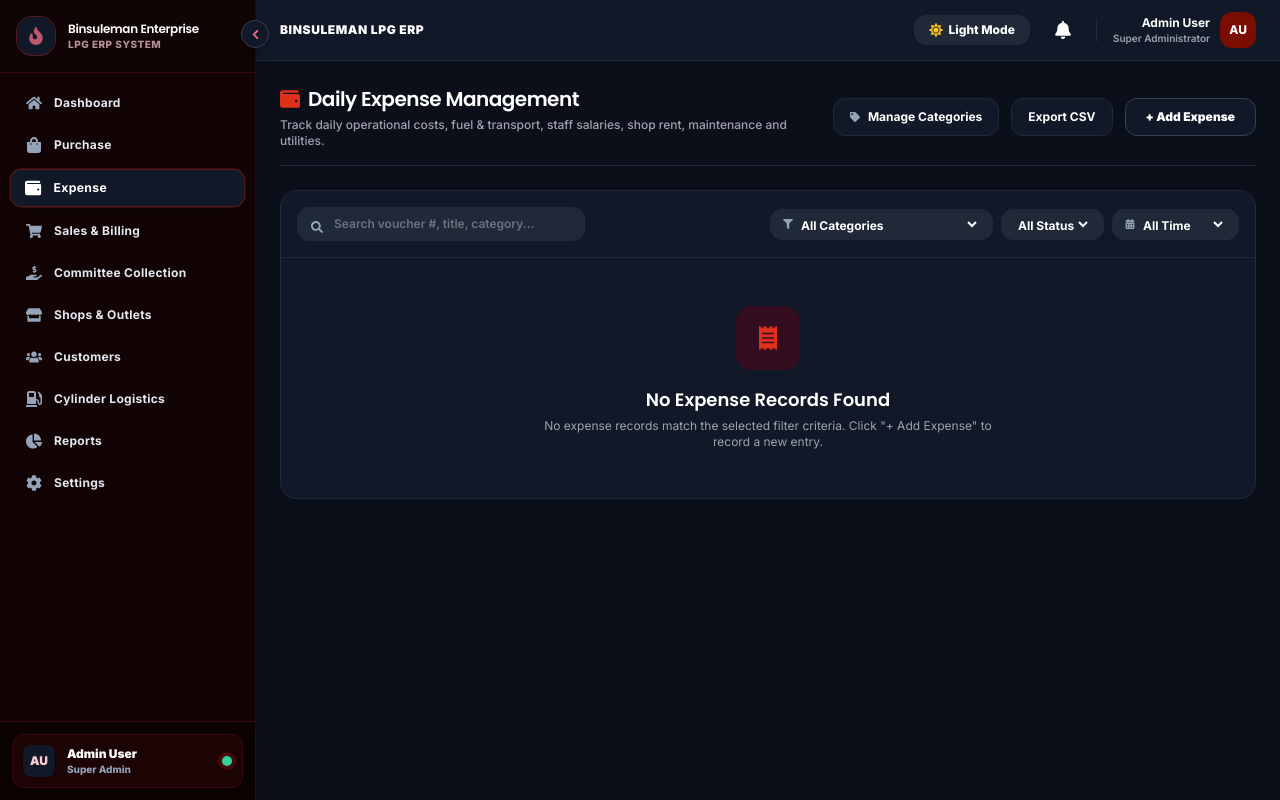
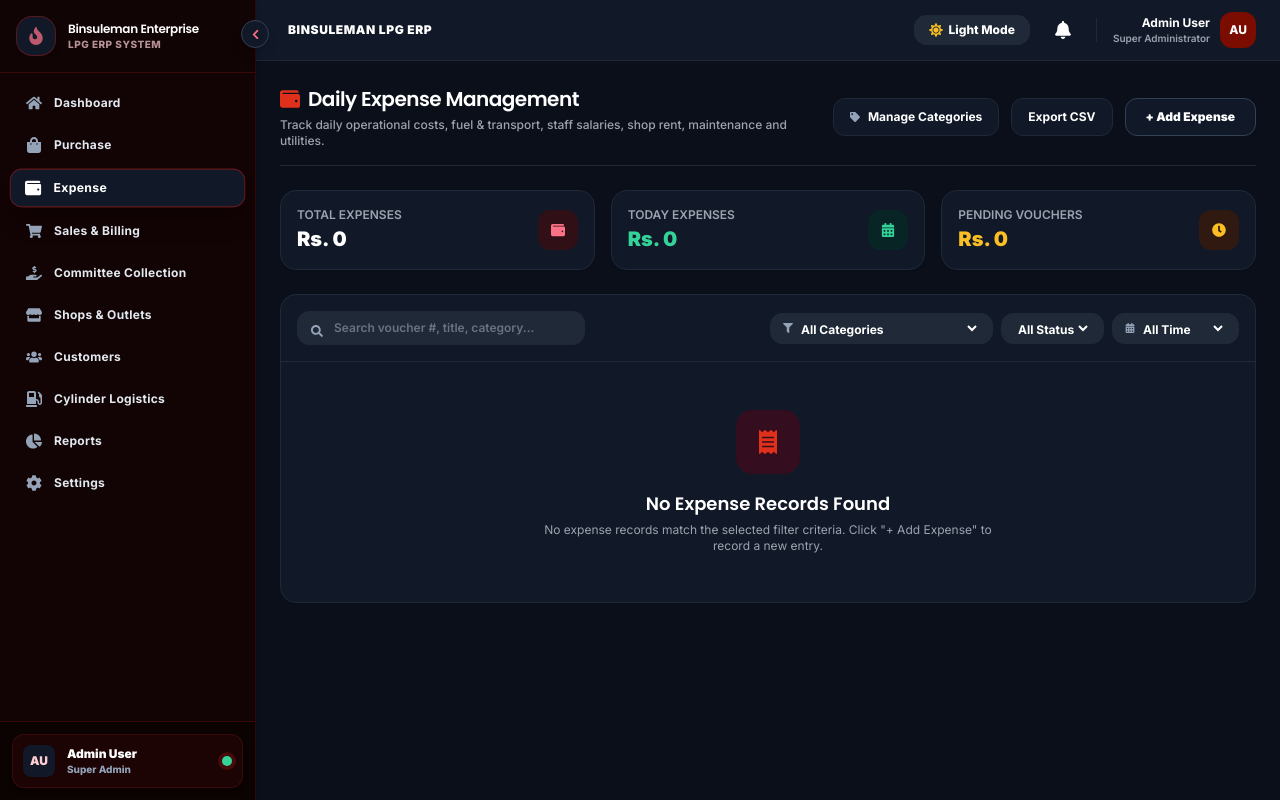
Before and after one commit to hamzaeu004-dev/lpgsystem, a React (Create React App) app: page /expense in a window 1280 px wide. Built offline with nearby package versions, Linux system fonts and the light colour scheme.

Commit message:
Error solve

```diff
--- a/src/components/common/Header.jsx
+++ b/src/components/common/Header.jsx
@@ -1,10 +1,10 @@
 import React, { useState, useEffect, useRef } from 'react';
-import { FaBell, FaSun, FaMoon, FaCheckCircle } from 'react-icons/fa';
+import { FaBell, FaSun, FaMoon, FaCheckCircle, FaBars } from 'react-icons/fa';
 import { motion, AnimatePresence } from 'framer-motion';
 import { useTheme } from '../../context/ThemeContext';
 import toast from 'react-hot-toast';
 
-const Header = () => {
+const Header = ({ toggleSidebar }) => {
   const [showNotifications, setShowNotifications] = useState(false);
   const { isDark, toggleTheme } = useTheme();
   const notifRef = useRef(null);
@@ -47,6 +47,13 @@ const Header = () => {
   return (
     <header className="bg-white dark:bg-[#111827] sticky top-0 z-30 px-3 sm:px-6 py-3 flex items-center justify-between border-b border-slate-200 dark:border-slate-800 shadow-xs transition-colors duration-300">
       <div className="flex items-center space-x-2">
+        <button
+          onClick={toggleSidebar}
+          className="lg:hidden p-2 rounded-xl text-slate-700 dark:text-slate-200 hover:bg-slate-100 dark:hover:bg-slate-800 transition-colors cursor-pointer"
+          title="Toggle Navigation Menu"
+        >
+          <FaBars size={18} />
+        </button>
         <span className="text-xs font-black text-slate-800 dark:text-white uppercase tracking-wider">
           Binsuleman LPG ERP
         </span>
--- a/src/components/pages/CommitteeCollection.jsx
+++ b/src/components/pages/CommitteeCollection.jsx
@@ -1,19 +1,14 @@
 import React, { useState } from 'react';
 import { createPortal } from 'react-dom';
 import {
-  FaHandHoldingUsd,
   FaPlus,
   FaSearch,
   FaUsers,
   FaCoins,
   FaHistory,
-  FaUserPlus,
   FaCheckCircle,
   FaTimes,
-  FaPrint,
-  FaUserCheck,
   FaPhoneAlt,
-  FaCalendarDay,
   FaExclamationCircle
 } from 'react-icons/fa';
 import toast from 'react-hot-toast';
--- a/src/components/pages/Dashboard.jsx
+++ b/src/components/pages/Dashboard.jsx
@@ -11,16 +11,12 @@ import {
   FaWallet,
   FaStore,
   FaGasPump,
-  FaChartPie,
   FaArrowUp,
   FaArrowDown,
   FaPlus,
   FaExternalLinkAlt,
-  FaCalendarAlt
 } from 'react-icons/fa';
 import {
-  LineChart,
-  Line,
   XAxis,
   YAxis,
   CartesianGrid,
@@ -29,7 +25,6 @@ import {
   PieChart,
   Pie,
   Cell,
-  Legend
 } from 'recharts';
 import { formatCurrency, formatDate } from '../../utils/helpers';
 
@@ -285,13 +280,13 @@ const Dashboard = () => {
             key={mod.label}
             whileHover={{ scale: 1.03 }}
             onClick={() => navigate(mod.route)}
-            className="bg-white dark:bg-[#111827] p-3 rounded-2xl border border-slate-200 dark:border-slate-800 flex items-center justify-between cursor-pointer shadow-xs hover:border-[#A5D6A7] transition-all group"
+            className="bg-white dark:bg-[#111827] p-3 rounded-2xl border border-slate-200 dark:border-slate-800 flex items-center justify-between cursor-pointer shadow-xs hover:border-[#7A0C00] transition-all group"
           >
             <div>
               <p className="text-[10px] font-black uppercase text-slate-400 group-hover:text-slate-700 dark:group-hover:text-slate-200">{mod.label}</p>
               <p className="text-sm font-extrabold text-slate-900 dark:text-white mt-0.5">{mod.count}</p>
             </div>
-            <div className="w-8 h-8 rounded-xl bg-[#A5D6A7]/20 text-[#0f2912] dark:text-[#A5D6A7] flex items-center justify-center text-xs group-hover:bg-[#A5D6A7] group-hover:text-[#0f2912] transition-colors">
+            <div className="w-8 h-8 rounded-xl bg-[#7A0C00]/10 text-[#7A0C00] dark:bg-red-950/60 dark:text-rose-400 flex items-center justify-center text-xs group-hover:bg-[#7A0C00] group-hover:text-white transition-colors">
               {mod.icon}
             </div>
           </motion.div>
@@ -303,8 +298,8 @@ const Dashboard = () => {
         <StatCard
           title={`Sales Revenue (${salesTimeframe.toUpperCase()})`}
           value={formatCurrency(activeData.revenue)}
-          icon={<FaShoppingCart className="text-[#0f2912] dark:text-[#A5D6A7] text-lg" />}
-          colorClass="bg-[#A5D6A7] dark:bg-[#A5D6A7]/20"
+          icon={<FaShoppingCart className="text-[#7A0C00] dark:text-rose-400 text-lg" />}
+          colorClass="bg-red-50 dark:bg-red-950/40"
           growth={activeData.growth}
           growthLabel={activeData.growthLabel}
           subtitle={`${activeData.ordersCount} Refill Transactions`}
--- a/src/components/pages/Expense.jsx
+++ b/src/components/pages/Expense.jsx
@@ -310,6 +310,39 @@ const Expense = () => {
           >
             + Add Expense
           </button>
+        </div>
+      </div>
+
+      {/* Expense KPI Summary Cards */}
+      <div className="grid grid-cols-1 sm:grid-cols-3 gap-4">
+        <div className="bg-white dark:bg-slate-900 p-4 rounded-2xl border border-slate-200 dark:border-slate-800 shadow-sm flex items-center justify-between">
+          <div>
+            <p className="text-xs text-slate-400 font-semibold uppercase">Total Expenses</p>
+            <p className="text-xl font-black text-slate-900 dark:text-white mt-0.5">Rs. {stats.totalAmount.toLocaleString()}</p>
+          </div>
+          <div className="w-10 h-10 rounded-xl bg-red-50 dark:bg-red-950/60 text-[#7A0C00] dark:text-rose-400 flex items-center justify-center font-bold text-sm">
+            <FaWallet />
+          </div>
+        </div>
+
+        <div className="bg-white dark:bg-slate-900 p-4 rounded-2xl border border-slate-200 dark:border-slate-800 shadow-sm flex items-center justify-between">
+          <div>
+            <p className="text-xs text-slate-400 font-semibold uppercase">Today Expenses</p>
+            <p className="text-xl font-black text-emerald-600 dark:text-emerald-400 mt-0.5">Rs. {stats.todayAmount.toLocaleString()}</p>
+          </div>
+          <div className="w-10 h-10 rounded-xl bg-emerald-50 dark:bg-emerald-950/60 text-emerald-600 dark:text-emerald-400 flex items-center justify-center font-bold text-sm">
+            <FaCalendarAlt />
+          </div>
+        </div>
+
+        <div className="bg-white dark:bg-slate-900 p-4 rounded-2xl border border-slate-200 dark:border-slate-800 shadow-sm flex items-center justify-between">
+          <div>
+            <p className="text-xs text-slate-400 font-semibold uppercase">Pending Vouchers</p>
+            <p className="text-xl font-black text-amber-600 dark:text-amber-400 mt-0.5">Rs. {stats.pendingAmount.toLocaleString()}</p>
+          </div>
+          <div className="w-10 h-10 rounded-xl bg-amber-50 dark:bg-amber-950/60 text-amber-600 dark:text-amber-400 flex items-center justify-center font-bold text-sm">
+            <FaClock />
+          </div>
         </div>
       </div>
 
--- a/src/components/pages/Purchase.jsx
+++ b/src/components/pages/Purchase.jsx
@@ -6,17 +6,13 @@ import {
   FaCheckCircle,
   FaClock,
   FaTimes,
-  FaPrint,
   FaStore,
   FaBuilding,
   FaPhoneAlt,
   FaEdit,
   FaEye,
   FaPlus,
-  FaTrash,
-  FaGasPump,
-  FaWeightHanging,
-  FaBoxes
+  FaGasPump
 } from 'react-icons/fa';
 import toast from 'react-hot-toast';
 
@@ -134,23 +130,6 @@ const Purchase = () => {
       },
       { totalQty: 0, totalWeight: 0, totalAmount: 0 }
     );
-  };
-
-  // Manage items in purchase form
-  const handleAddItemRow = () => {
-    setPurchaseForm({
-      ...purchaseForm,
-      items: [...purchaseForm.items, { size: '11 kg', regNo: '20', qty: 1, unitPrice: 2900 }]
-    });
-  };
-
-  const handleRemoveItemRow = (index) => {
-    if (purchaseForm.items.length <= 1) {
-      toast.error('At least one cylinder line item is required!');
-      return;
-    }
-    const updated = purchaseForm.items.filter((_, i) => i !== index);
-    setPurchaseForm({ ...purchaseForm, items: updated });
   };
 
   const handleItemChange = (index, field, value) => {
--- a/src/layouts/MainLayout.jsx
+++ b/src/layouts/MainLayout.jsx
@@ -1,10 +1,23 @@
-import React, { useState } from 'react';
+import React, { useState, useEffect } from 'react';
 import { Outlet } from 'react-router-dom';
 import Sidebar from '../components/common/Sidebar';
 import Header from '../components/common/Header';
 
 const MainLayout = () => {
-  const [sidebarOpen, setSidebarOpen] = useState(true);
+  const [sidebarOpen, setSidebarOpen] = useState(window.innerWidth >= 1024);
+
+  useEffect(() => {
+    const handleResize = () => {
+      if (window.innerWidth < 1024) {
+        setSidebarOpen(false);
+      } else {
+        setSidebarOpen(true);
+      }
+    };
+
+    window.addEventListener('resize', handleResize);
+    return () => window.removeEventListener('resize', handleResize);
+  }, []);
 
   return (
     <div className="flex h-screen w-full bg-[#f8fafc] dark:bg-[#0b0f19] transition-colors duration-300 overflow-hidden relative">
```
Also changed, not shown: src/components/pages/Sales.jsx (+1 -14 lines).
